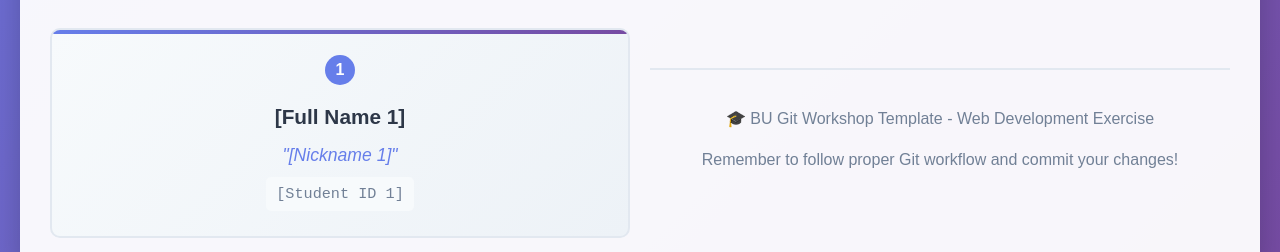
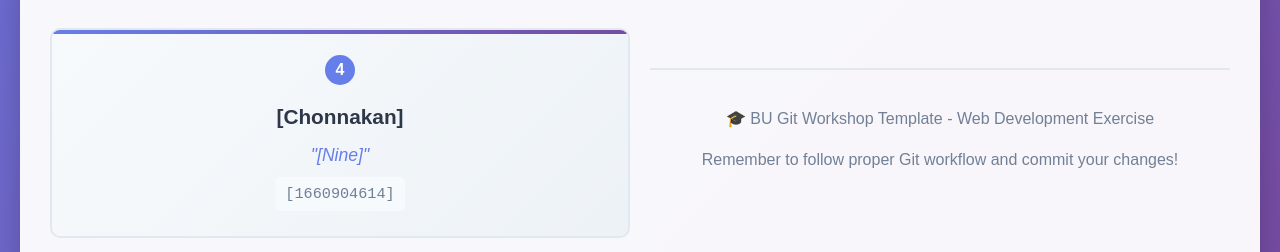
Before and after one commit to Thanakorn027/lnwza007, a plain HTML site: page index.html in a window 1280 px wide. Shown: the part 902-1154 px from the top of the page. Drawn offline with Linux system fonts and the light colour scheme.

Commit message:
Change Name

```diff
--- a/index.html
+++ b/index.html
@@ -207,10 +207,10 @@
       <div class="team-grid">
         <!-- Member - Template -->
         <div class="member-card">
-          <div class="member-number">1</div>
-          <div class="full-name">[Full Name 1]</div>
-          <div class="nickname">"[Nickname 1]"</div>
-          <div class="student-id">[Student ID 1]</div>
+          <div class="member-number">4</div>
+          <div class="full-name">[Chonnakan]</div>
+          <div class="nickname">"[Nine]"</div>
+          <div class="student-id">[1660904614]</div>
         </div>
 
       <div class="footer">
```
